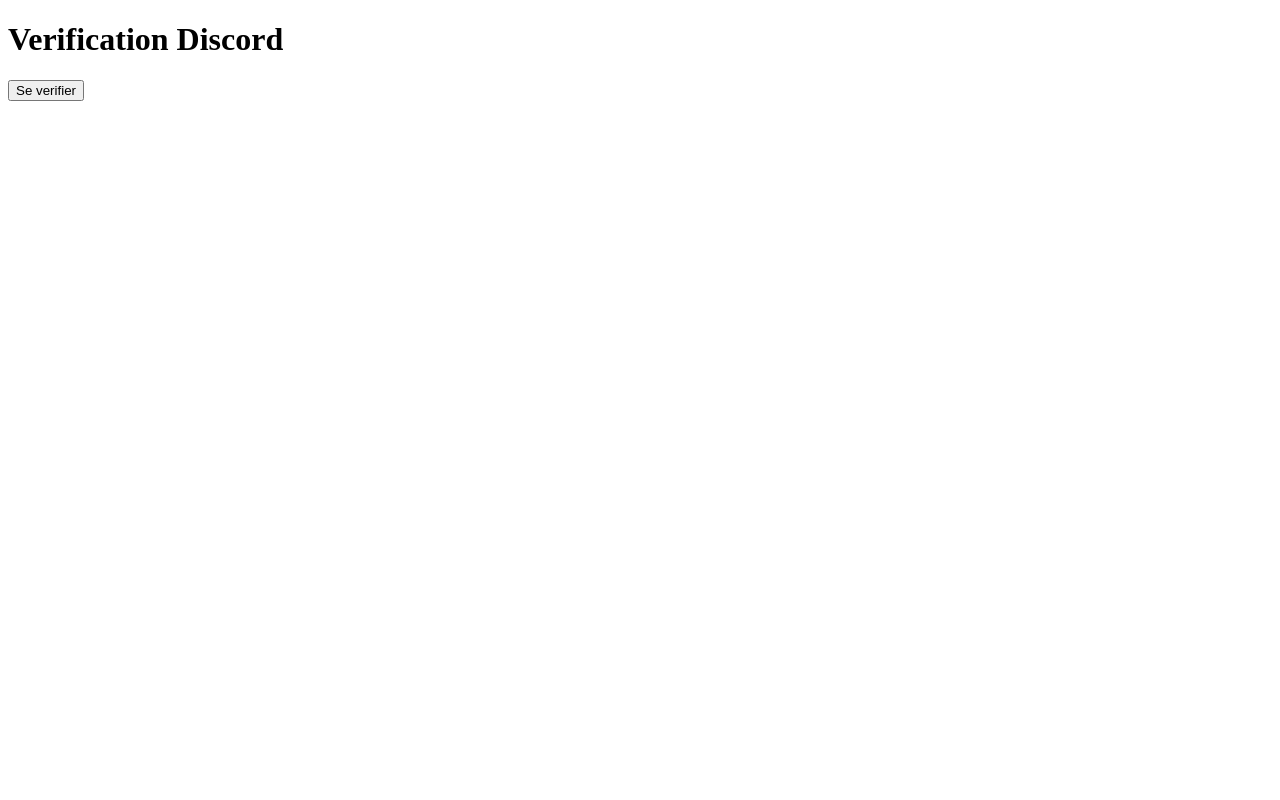
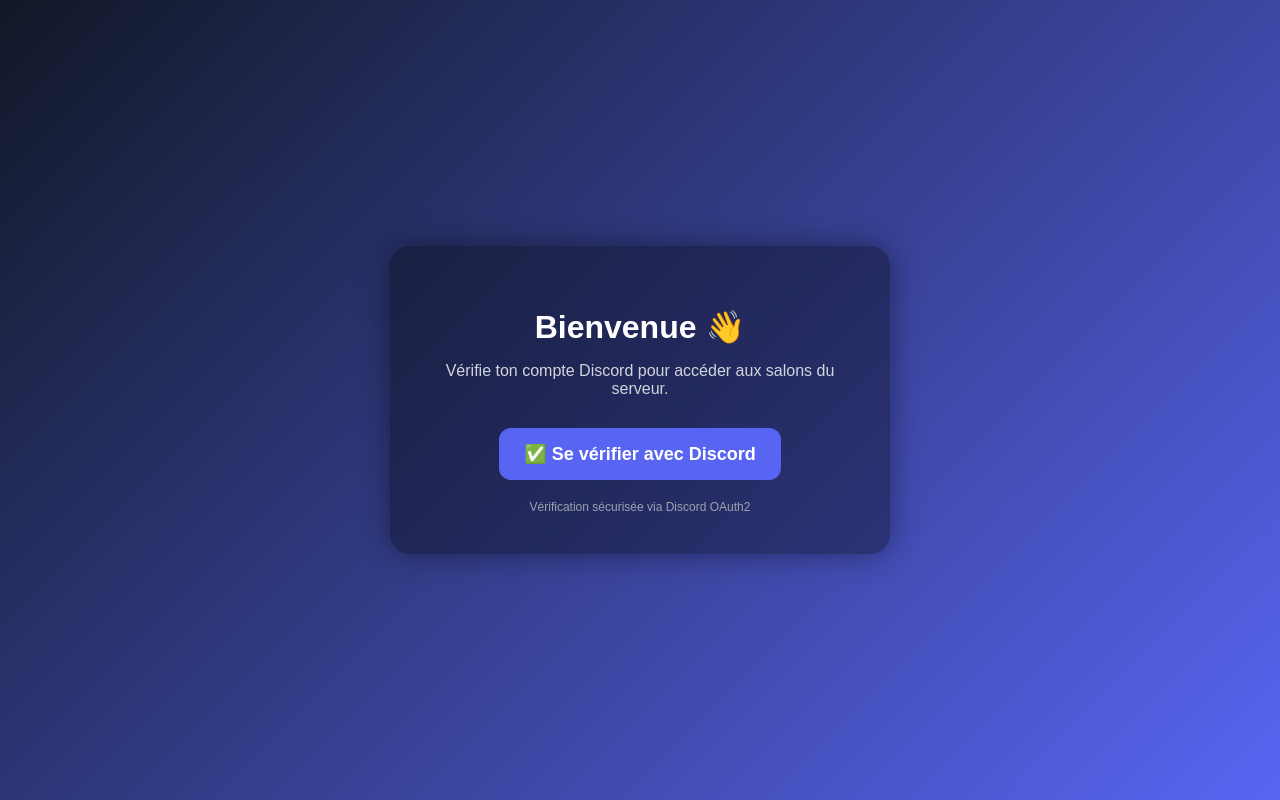
Before and after one commit to ZEROX-cyber-oss/discord-verification, a website: page public/index.html in a window 1280 px wide. Drawn offline with Linux system fonts and the light colour scheme.

Commit message:
Personnalisation du site

```diff
--- a/public/index.html
+++ b/public/index.html
@@ -1,15 +1,78 @@
 <!DOCTYPE html>
-<html>
+<html lang="fr">
 <head>
-    <title>Verification Discord</title>
+  <meta charset="UTF-8" />
+  <meta name="viewport" content="width=device-width, initial-scale=1.0" />
+  <title>Vérification Discord</title>
+
+  <style>
+    body {
+      margin: 0;
+      font-family: Arial, sans-serif;
+      background: linear-gradient(135deg, #111827, #5865F2);
+      height: 100vh;
+      display: flex;
+      justify-content: center;
+      align-items: center;
+      color: white;
+    }
+
+    .box {
+      background: rgba(0, 0, 0, 0.35);
+      padding: 40px;
+      border-radius: 20px;
+      text-align: center;
+      width: 90%;
+      max-width: 420px;
+      box-shadow: 0 0 30px rgba(0,0,0,0.4);
+    }
+
+    h1 {
+      margin-bottom: 10px;
+      font-size: 32px;
+    }
+
+    p {
+      color: #d1d5db;
+      margin-bottom: 30px;
+    }
+
+    .btn {
+      display: inline-block;
+      background: #5865F2;
+      color: white;
+      text-decoration: none;
+      padding: 15px 25px;
+      border-radius: 12px;
+      font-size: 18px;
+      font-weight: bold;
+      transition: 0.2s;
+    }
+
+    .btn:hover {
+      background: #4752c4;
+      transform: scale(1.05);
+    }
+
+    .small {
+      margin-top: 20px;
+      font-size: 12px;
+      color: #9ca3af;
+    }
+  </style>
 </head>
 <body>
 
-<h1>Verification Discord</h1>
+  <div class="box">
+    <h1>Bienvenue 👋</h1>
+    <p>Vérifie ton compte Discord pour accéder aux salons du serveur.</p>
 
-<a href="/login">
-    <button>Se verifier</button>
-</a>
+    <a class="btn" href="/login">✅ Se vérifier avec Discord</a>
+
+    <div class="small">
+      Vérification sécurisée via Discord OAuth2
+    </div>
+  </div>
 
 </body>
 </html>
```
